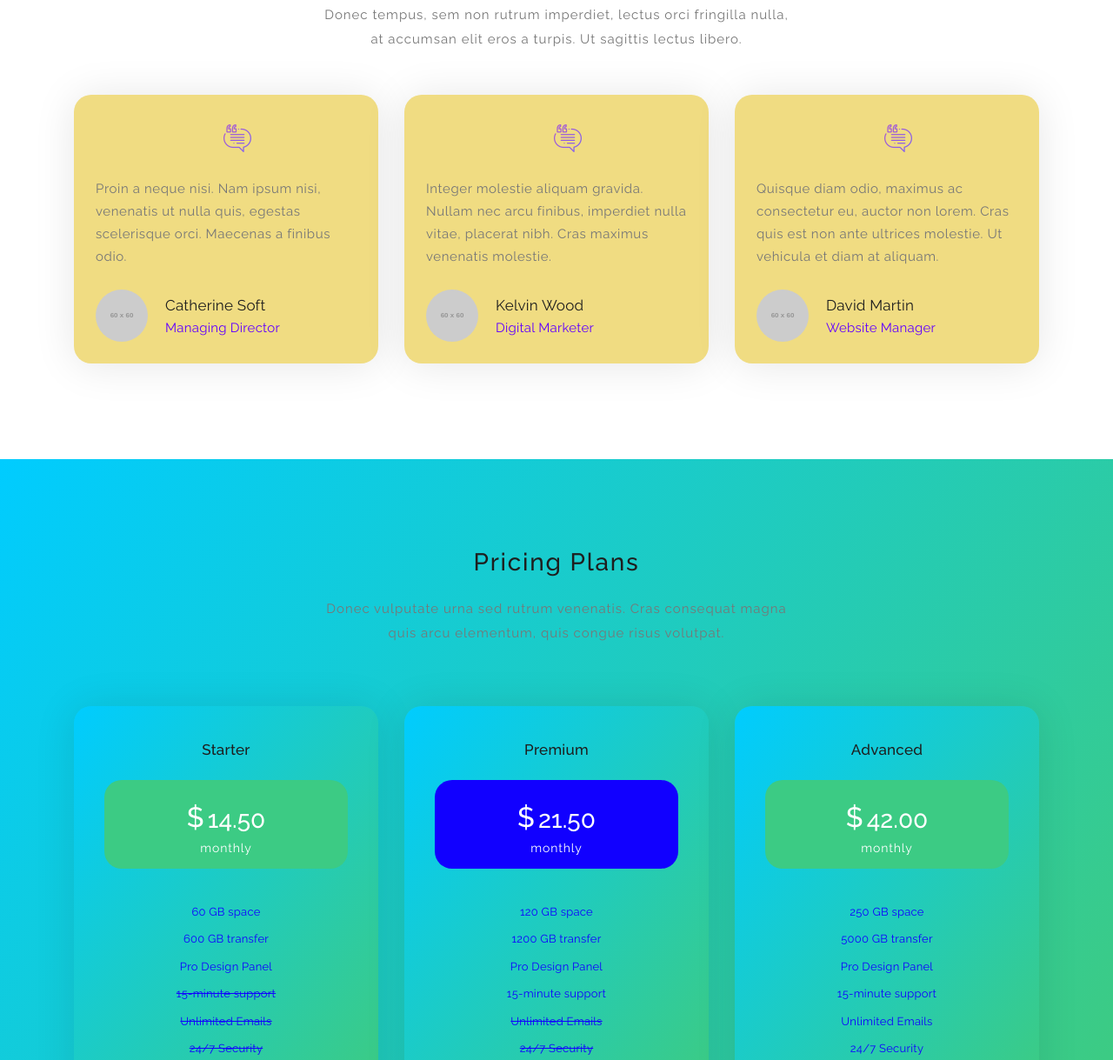
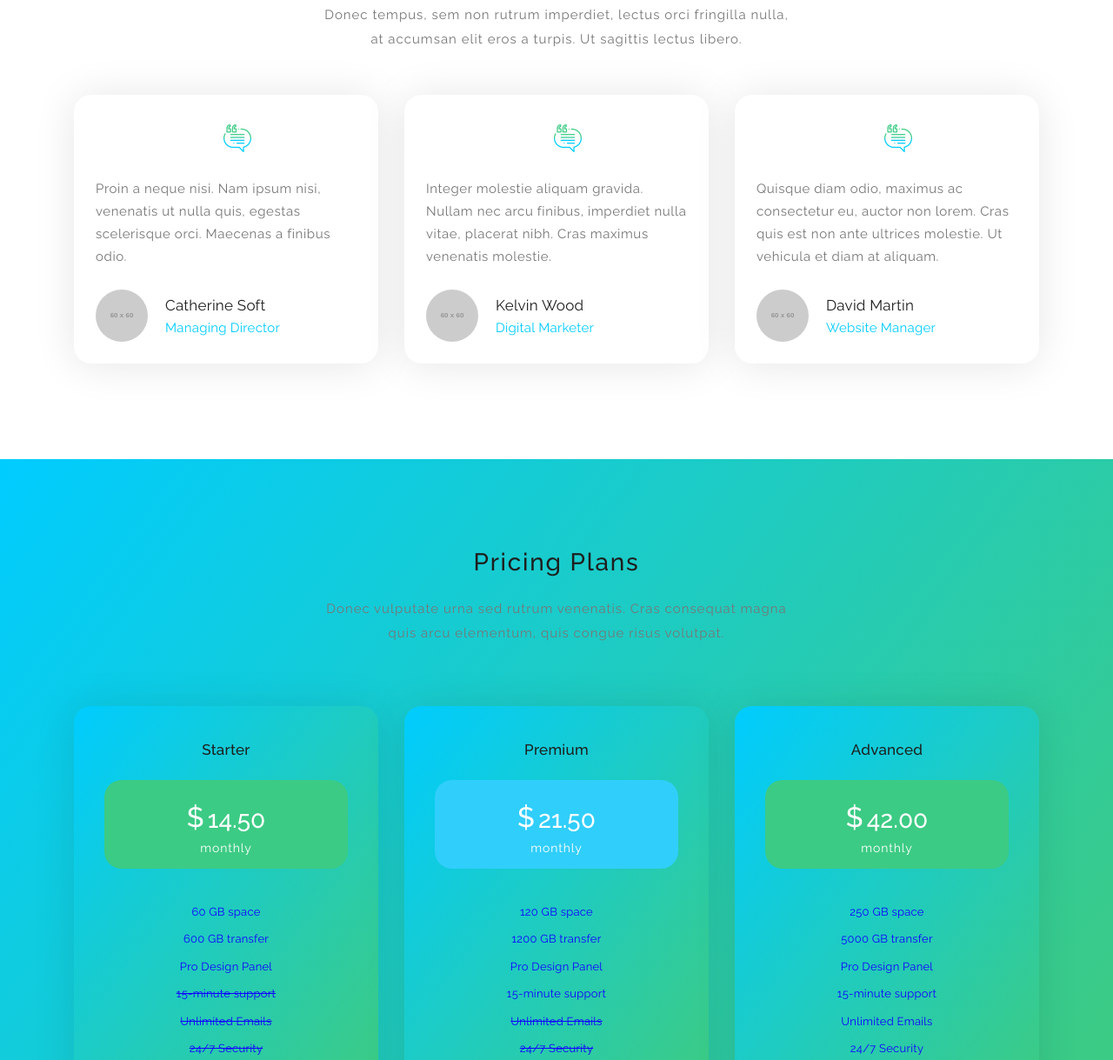
Before and after one commit to TungusSs/MySite, a plain HTML site: page index.html in a window 1280 px wide. Shown: the part 2625-3844 px from the top of the page at 87% size. Drawn offline with Linux system fonts and the light colour scheme; placeholder pictures from the web are drawn by us.

Commit message:
Added new photos and design. Updated color palette

```diff
--- a/assets/css/templatemo-softy-pinko.css
+++ b/assets/css/templatemo-softy-pinko.css
@@ -1111,7 +1111,7 @@ team
 ---------------------------------------------
 */
 .team-item {
-  background: #F0DC82;
+  background: #ffffff;
   box-shadow: 0 2px 48px 0 rgba(0, 0, 0, 0.10);
   border-radius: 20px;
   position: relative;
@@ -1175,7 +1175,7 @@ team
   display: block;
   font-weight: 400;
   font-size: 15px;
-  color: #6200ff;
+  color: #00CCFF;
   letter-spacing: 0.25px;
 }
 
@@ -1214,7 +1214,7 @@ pricing
 }
 
 .pricing-item.active .pricing-body .price-wrapper {
-  background: #1100ff;
+  background: #30CEFB;
 }
 
 .pricing-item.active .pricing-body .price-wrapper .currency {
--- a/index.html
+++ b/index.html
@@ -268,7 +268,7 @@
                 <div class="col-lg-4 col-md-6 col-sm-12">
                     <div class="team-item">
                         <div class="team-content">
-                            <i><img src="assets/images/testimonial-icon.png" alt=""></i>
+                            <i><img src="assets/images/testimonial-icon.jpg" alt=""></i>
                             <p>Proin a neque nisi. Nam ipsum nisi, venenatis ut nulla quis, egestas scelerisque orci. Maecenas a finibus odio.</p>
                             <div class="user-image">
                                 <img src="http://placehold.it/60x60" alt="">
@@ -286,7 +286,7 @@
                 <div class="col-lg-4 col-md-6 col-sm-12">
                     <div class="team-item">
                         <div class="team-content">
-                            <i><img src="assets/images/testimonial-icon.png" alt=""></i>
+                            <i><img src="assets/images/testimonial-icon.jpg" alt=""></i>
                             <p>Integer molestie aliquam gravida. Nullam nec arcu finibus, imperdiet nulla vitae, placerat nibh. Cras maximus venenatis molestie.</p>
                             <div class="user-image">
                                 <img src="http://placehold.it/60x60" alt="">
@@ -304,7 +304,7 @@
                 <div class="col-lg-4 col-md-6 col-sm-12">
                     <div class="team-item">
                         <div class="team-content">
-                            <i><img src="assets/images/testimonial-icon.png" alt=""></i>
+                            <i><img src="assets/images/testimonial-icon.jpg" alt=""></i>
                             <p>Quisque diam odio, maximus ac consectetur eu, auctor non lorem. Cras quis est non ante ultrices molestie. Ut vehicula et diam at aliquam.</p>
                             <div class="user-image">
                                 <img src="http://placehold.it/60x60" alt="">
@@ -486,7 +486,7 @@
                 <div class="col-lg-4 col-md-6 col-sm-12">
                     <div class="blog-post-thumb">
                         <div class="img">
-                            <img src="assets/images/blog-item-01.png" alt="">
+                            <img src="assets/images/teslax.png" alt="">
                         </div>
                         <div class="blog-content">
                             <h3>
@@ -502,7 +502,7 @@
                 <div class="col-lg-4 col-md-6 col-sm-12">
                     <div class="blog-post-thumb">
                         <div class="img">
-                            <img src="assets/images/blog-item-02.png" alt="">
+                            <img src="assets/images/ai.png" alt="">
                         </div>
                         <div class="blog-content">
                             <h3>
@@ -518,7 +518,7 @@
                 <div class="col-lg-4 col-md-6 col-sm-12">
                     <div class="blog-post-thumb">
                         <div class="img">
-                            <img src="assets/images/blog-item-03.png" alt="">
+                            <img src="assets/images/teslas.png" alt="">
                         </div>
                         <div class="blog-content">
                             <h3>
```
Also changed, not shown: assets/images/ai.png (added), assets/images/teslas.png (added), assets/images/teslax.png (added), assets/images/testimonial-icon.jpg (added), assets/images/testimonial-icon1.png (added).
